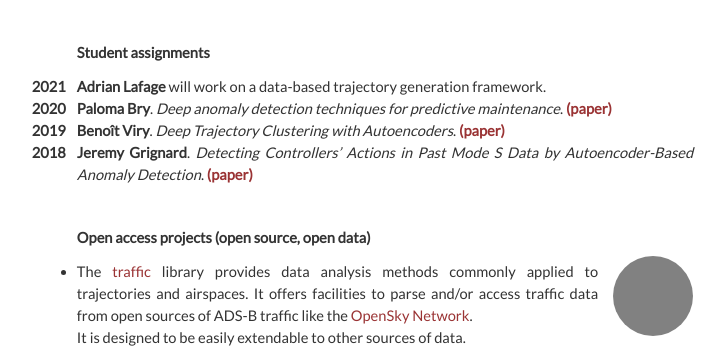
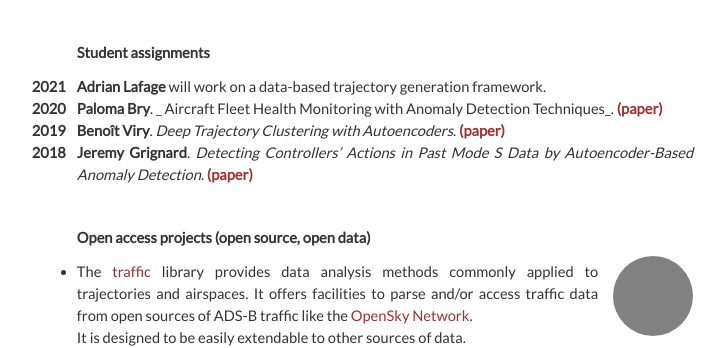
Before and after one commit to xoolive/xoolive.github.io, a Jekyll site: the page built from _pages/research.md, in a window 1280 px wide, cut to the strip 1161-1509 px from the top of the page. Shown: the whole strip, without its empty margins (255-981 px from the left). Built offline with Jekyll 4.4.1, drawn with Linux system fonts in a browser that asks for light colours; nearby versions of some CDN libraries; grey boxes are pictures that could not be loaded.

Commit message:
update publication

```diff
--- a/_pages/research.md
+++ b/_pages/research.md
@@ -52,7 +52,7 @@ An overview of my research is also available on [Google Scholar](https://scholar
 ## Student assignments
 
 <span class="pull-left" style="font-weight: bold;text-indent: -45px;">2021</span> **Adrian Lafage** will work on a data-based trajectory generation framework.
-<span class="pull-left" style="font-weight: bold;text-indent: -45px;">2020</span> **Paloma Bry**. _Deep anomaly detection techniques for predictive maintenance_. [**(paper)**](https://doi.org/10.3390/aerospace8040103)
+<span class="pull-left" style="font-weight: bold;text-indent: -45px;">2020</span> **Paloma Bry**. _ Aircraft Fleet Health Monitoring with Anomaly Detection Techniques_. [**(paper)**](https://doi.org/10.3390/aerospace8040103)
 <span class="pull-left" style="font-weight: bold;text-indent: -45px;">2019</span> **Benoît Viry**. _Deep Trajectory Clustering with Autoencoders_. [**(paper)**](http://www.icrat.org/ICRAT/seminarContent/2020/papers/ICRAT2020_paper_2.pdf)
 <span class="pull-left" style="font-weight: bold;text-indent: -45px;">2018</span> **Jeremy Grignard**. _Detecting Controllers’ Actions in Past Mode S Data by Autoencoder-Based Anomaly Detection_. [**(paper)**](https://www.sesarju.eu/sites/default/files/documents/sid/2018/papers/SIDs_2018_paper_17.pdf)
 
```
